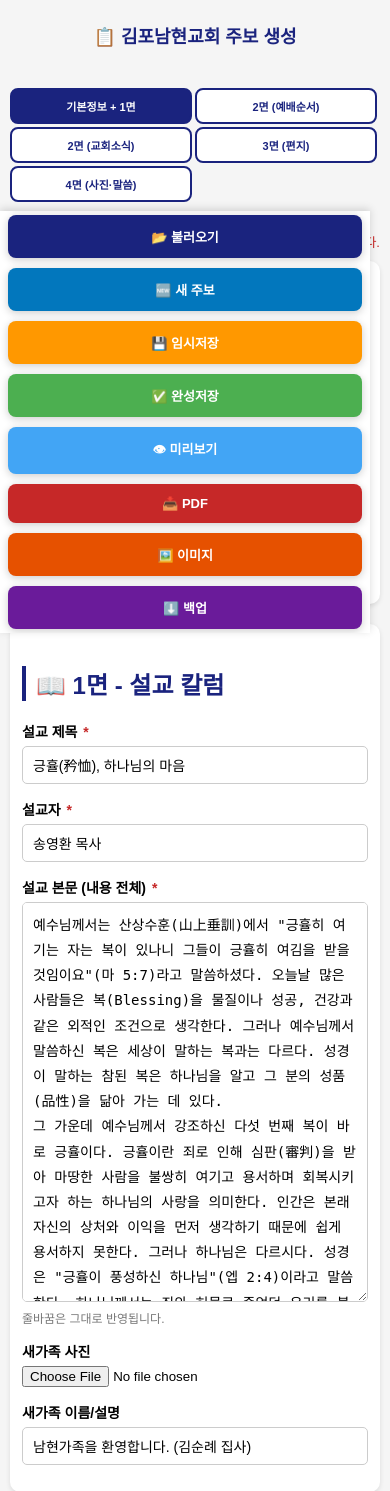
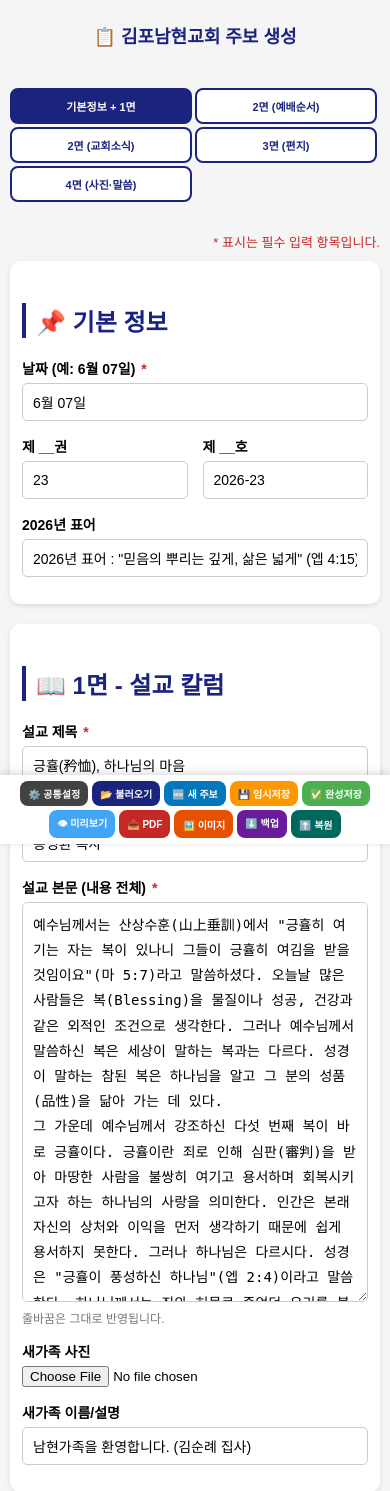
Before and after one commit to J-Loyalty/church-weekly, a Flask app: page / in a window 390 px wide. Shown: the top 1491 px of the page. Run offline with Flask 3, Linux system fonts and the light colour scheme.

Commit message:
Fix: 모바일 플로팅 메뉴 하단 고정 (미디어쿼리 위치 수정)

```diff
--- a/templates/form.html
+++ b/templates/form.html
@@ -37,23 +37,6 @@ textarea { min-height: 150px; resize: vertical; line-height: 1.8; }
 .announcement-item { display: flex; gap: 10px; margin-bottom: 5px; }
 .announcement-item textarea { min-height: 180px; }
 .help-text { font-size: 12px; color: #777; margin-top: 3px; }
-
-@media (max-width: 768px) {
-    body { padding: 10px; padding-bottom: 50px; padding-right: 10px; }
-    h1 { font-size: 18px; }
-    .page-tabs { flex-wrap: wrap; gap: 3px; }
-    .page-tab { padding: 8px 6px; font-size: 11px; flex: none; width: calc(50% - 3px); text-align: center; }
-    .section-card { padding: 12px; }
-    .worship-row { flex-wrap: wrap; }
-    .worship-row input:first-child { width: 80px; }
-    #floatingActions { position: fixed; bottom: 0; left: 0; right: 0; top: auto; transform: none; flex-direction: row; gap: 3px; padding: 5px 8px; background: #fff; box-shadow: 0 -2px 8px rgba(0,0,0,0.15); justify-content: center; flex-wrap: nowrap; overflow-x: auto; }
-    #floatingActions button, #floatingActions a { padding: 5px 7px; font-size: 9px; white-space: nowrap; box-shadow: none; }
-    #floatingActions hr { display: none; }
-    #duty-table-form { font-size: 11px; }
-    #duty-table-form input { font-size: 12px; padding: 5px; }
-    #lunch-table { font-size: 11px; }
-    #lunch-table input { font-size: 12px; padding: 5px; }
-}
 </style>
 </head>
 <body>
@@ -513,6 +496,19 @@ textarea { min-height: 150px; resize: vertical; line-height: 1.8; }
 #floatingActions .fa-import { background: #00695c; color: white; }
 #floatingActions .fa-new { background: #0277bd; color: white; }
 #floatingActions button:hover { opacity: 0.85; transform: scale(1.05); }
+
+@media (max-width: 768px) {
+    body { padding: 10px !important; padding-bottom: 55px !important; padding-right: 10px !important; }
+    h1 { font-size: 18px; }
+    .page-tabs { flex-wrap: wrap; gap: 3px; }
+    .page-tab { padding: 8px 6px; font-size: 11px; flex: none; width: calc(50% - 3px); text-align: center; }
+    .section-card { padding: 12px; }
+    .worship-row { flex-wrap: wrap; }
+    .worship-row input:first-child { width: 80px; }
+    #floatingActions { position: fixed; bottom: 0; left: 0; right: 0; top: auto; transform: none; flex-direction: row; gap: 4px; padding: 6px 5px; background: #fff; box-shadow: 0 -2px 8px rgba(0,0,0,0.15); justify-content: center; flex-wrap: wrap; }
+    #floatingActions button, #floatingActions a { padding: 5px 8px; font-size: 10px; white-space: nowrap; box-shadow: none; flex: none; }
+    #floatingActions hr { display: none; }
+}
 </style>
 
 <!-- 불러오기 모달 -->
```
Also changed, not shown: 1 other file.
